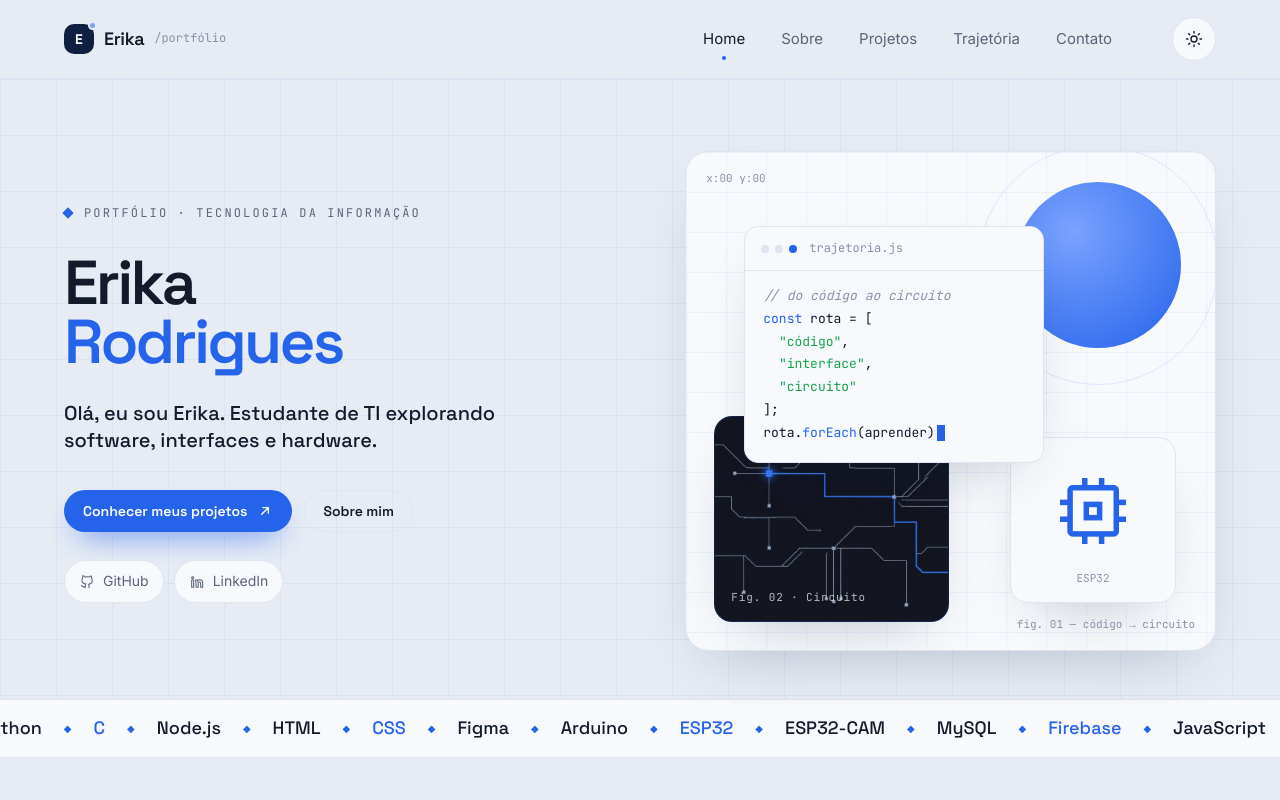
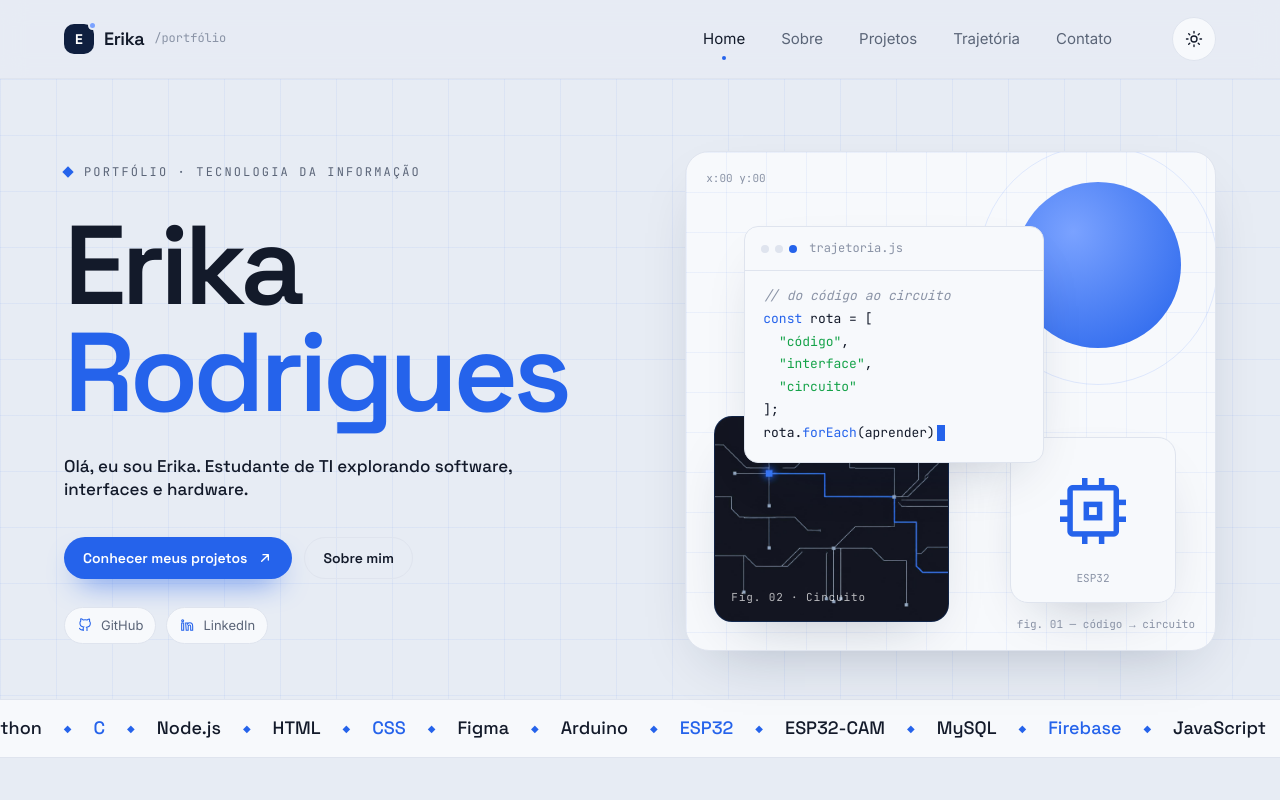
Before and after one commit to erika-rodrigues/portfolio-erika, a plain HTML site: page index.html in a window 1280 px wide. Shown: the top 800 px of the page. Drawn offline with nearby package versions, Linux system fonts and the light colour scheme.

Commit message:
FIX: aumenta o nome do hero, reduz o texto de apoio e deixa os ícones de GitHub e LinkedIn em azul

```diff
--- a/index.css
+++ b/index.css
@@ -1561,3 +1561,31 @@ h4 {
   font-size: 12px;
   color: var(--pill-ink);
 }
+
+/* Hero da home: nome em destaque, texto um pouco menor, redes sociais um tico menores */
+.hero-title {
+  font-size: clamp(44px, 9vw, 76px);
+}
+
+.hero-lead {
+  font-size: 17px;
+}
+
+.hero-text .social-links .social-pill {
+  padding: 7px 12px;
+  font-size: 13px;
+}
+
+/* Hero da home: nome maior e ícones das redes sociais em azul */
+.hero-title {
+  font-size: clamp(48px, 10vw, 92px);
+}
+
+.hero-text .social-links .social-pill svg {
+  stroke: var(--blue);
+}
+
+/* Nome da hero ainda maior */
+.hero-title {
+  font-size: clamp(52px, 11vw, 112px);
+}
```
